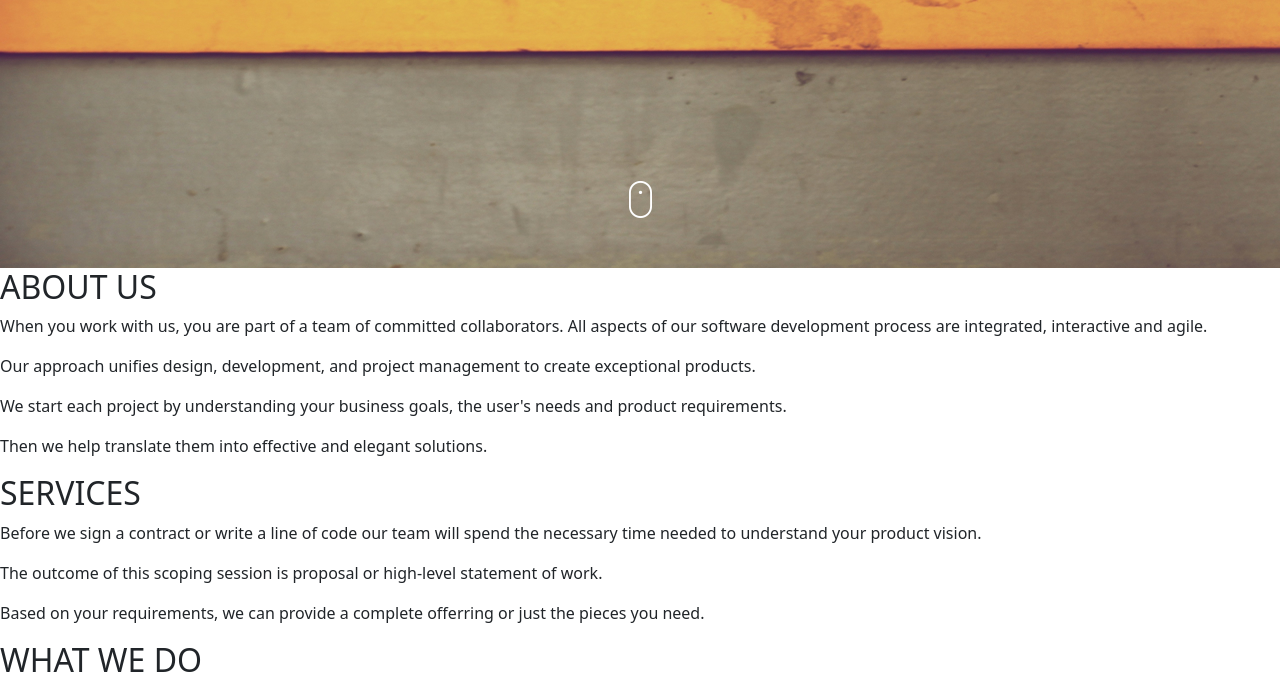
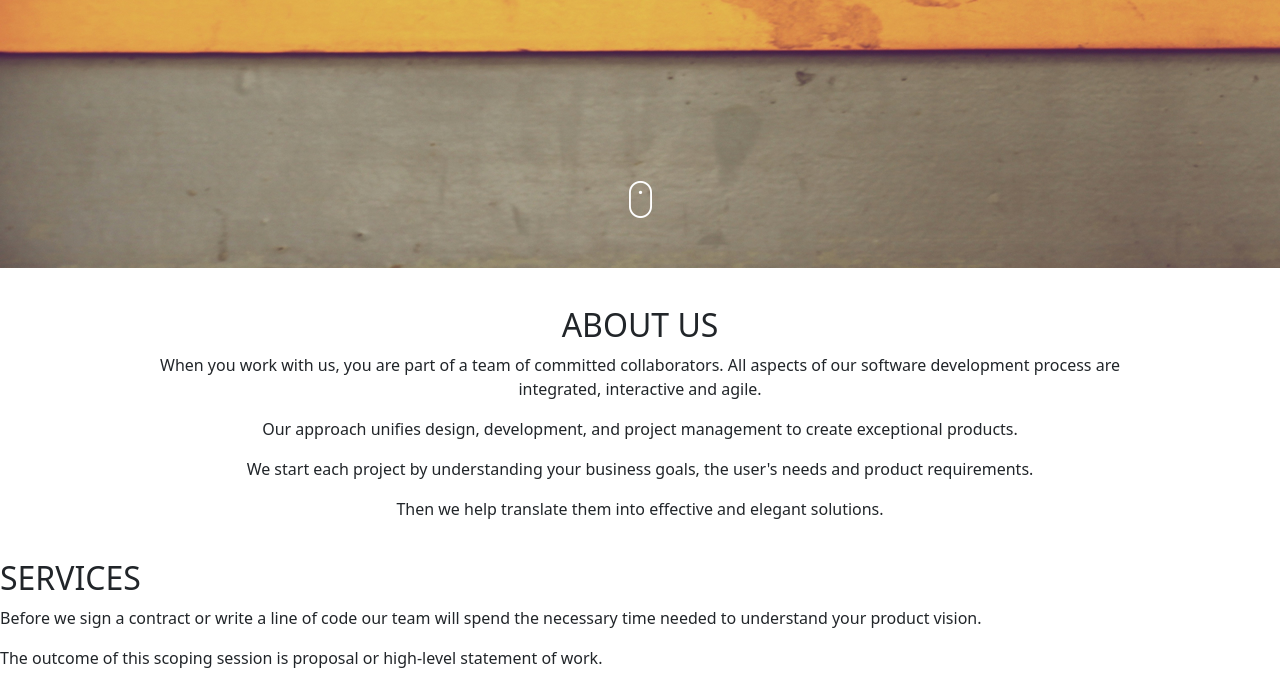
Before and after one commit to WanjuguNdegwa/Delani-Studio, a plain HTML site: page index.html in a window 1280 px wide. Shown: the part 532-1215 px from the top of the page. Drawn offline with nearby package versions, Linux system fonts and the light colour scheme.

Commit message:
Style second section

```diff
--- a/index.html
+++ b/index.html
@@ -19,9 +19,10 @@
             <h1>TO DELANI STUDIO</h1>
             <p>AMAZING PEOPLE ARE MAKING AMAZING DESIGNS IN A FUN ENVIRONMENT</p>
         </div>
-        <img src="./images/mouse_click.png" alt="" id="mouse-click">
+        <a href="#about" id="mouse-click"><img src="./images/mouse_click.png"></a>
+
     </div>
-    <div>
+    <div id="about" class="text-center">
         <h2>ABOUT US</h2>
         <p>When you work with us, you are part of a team of committed collaborators. All aspects of our software
             development process are integrated, interactive and agile.</p>
--- a/style.css
+++ b/style.css
@@ -8,3 +8,11 @@
     position: absolute;
     bottom: 50px;
 }
+
+#about {
+    margin-top: 3%;
+    margin-left: 12%;
+    margin-right: 12%;
+    margin-bottom: 3%;
+
+}
```
